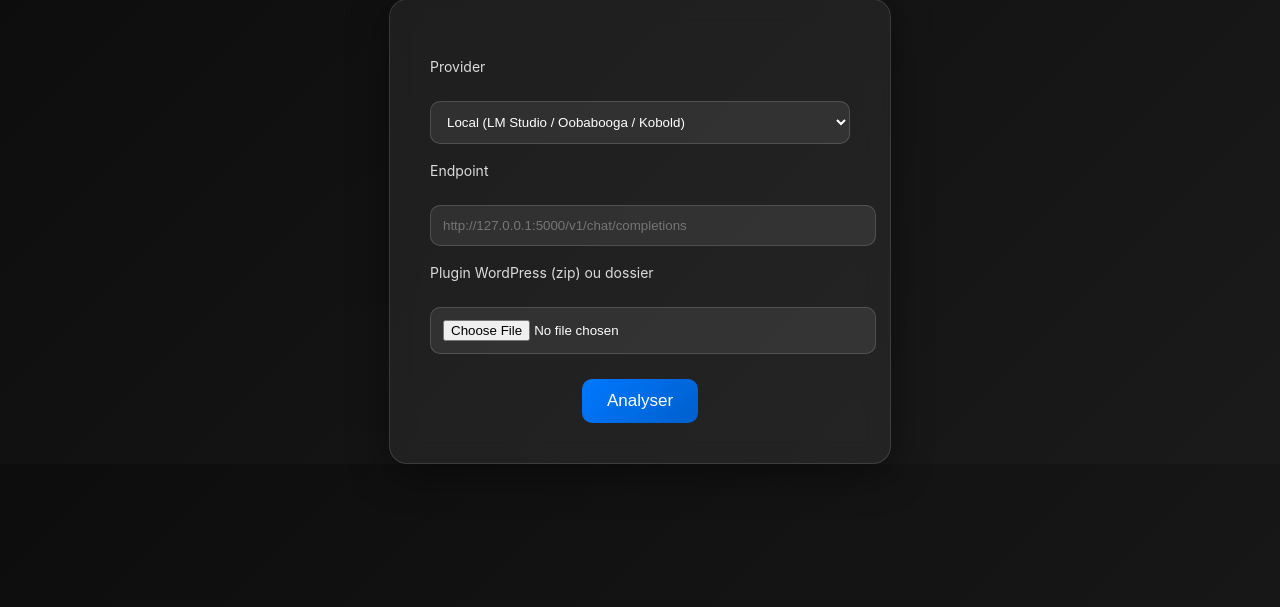
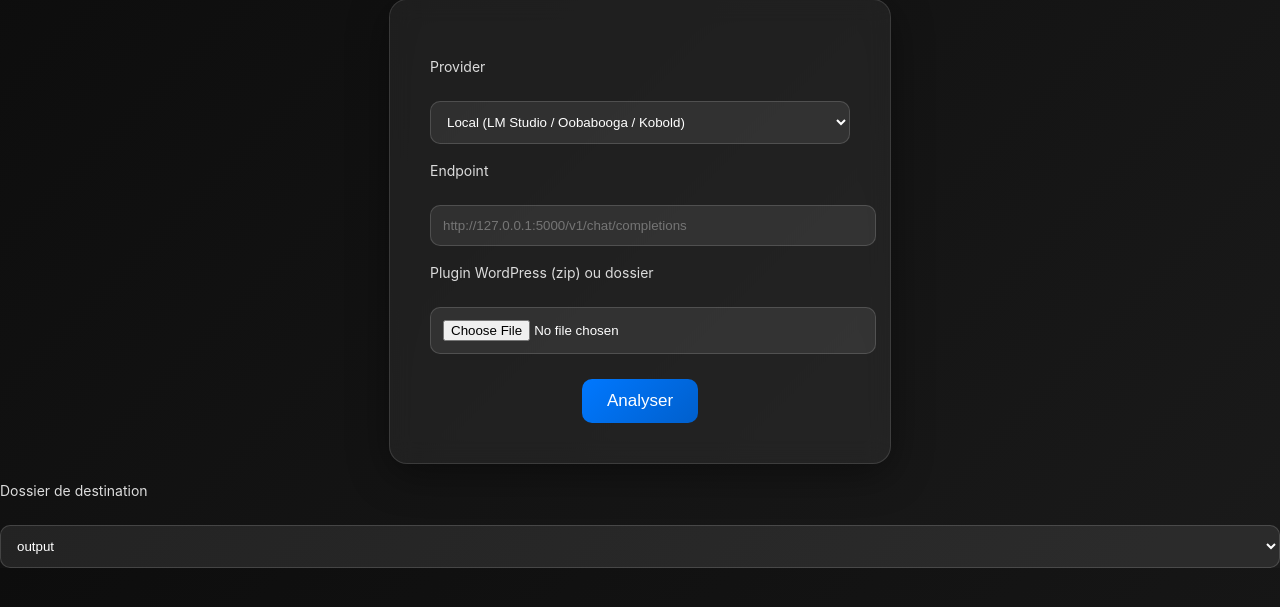
Before and after one commit to Jeremie-AUBREJAT/AJentic-code, a FastAPI app: page / in a window 1280 px wide. Shown: the part 83-690 px from the top of the page. Run offline with FastAPI, Linux system fonts and the light colour scheme.

```diff
--- a/web/templates/index.html
+++ b/web/templates/index.html
@@ -139,6 +139,12 @@ button{
 </div>
 
 </div>
+<label>Dossier de destination</label>
+<select name="output_dir" id="output_dir">
+    <option value="output">output</option>
+    <option value="analysis">analysis</option>
+    <option value="reports">reports</option>
+</select>
 
 <!-- <pre id="result"></pre> -->
 
```
